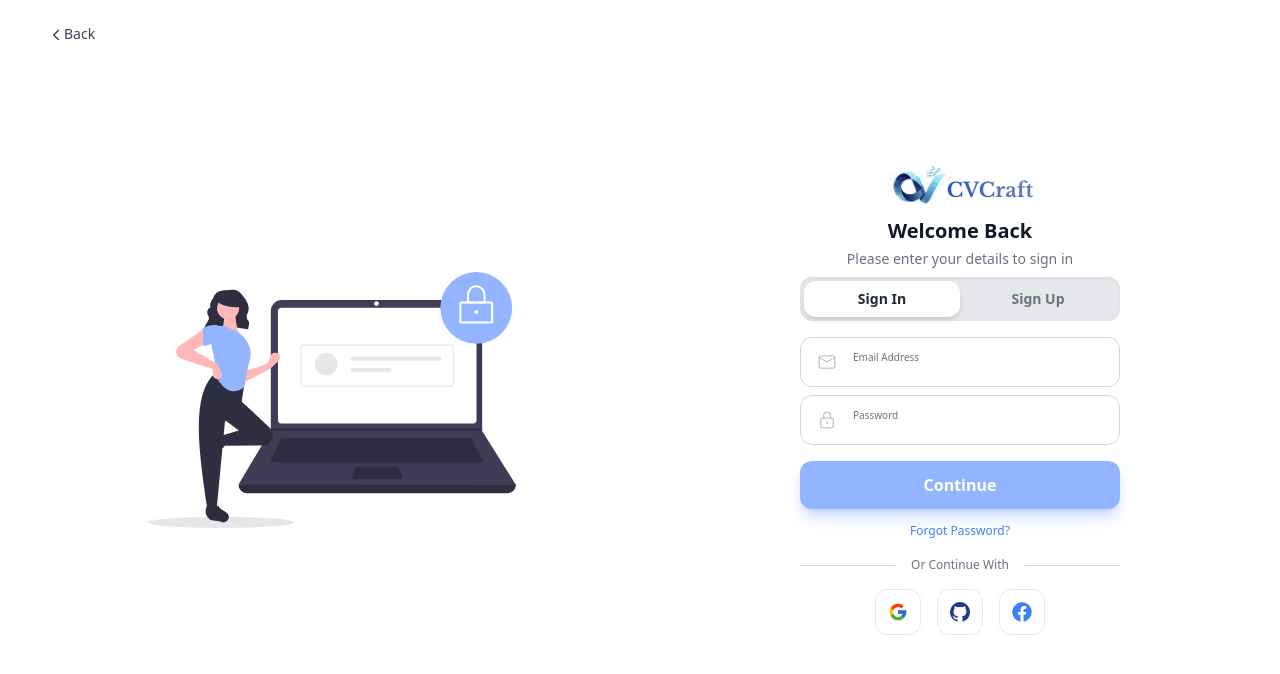
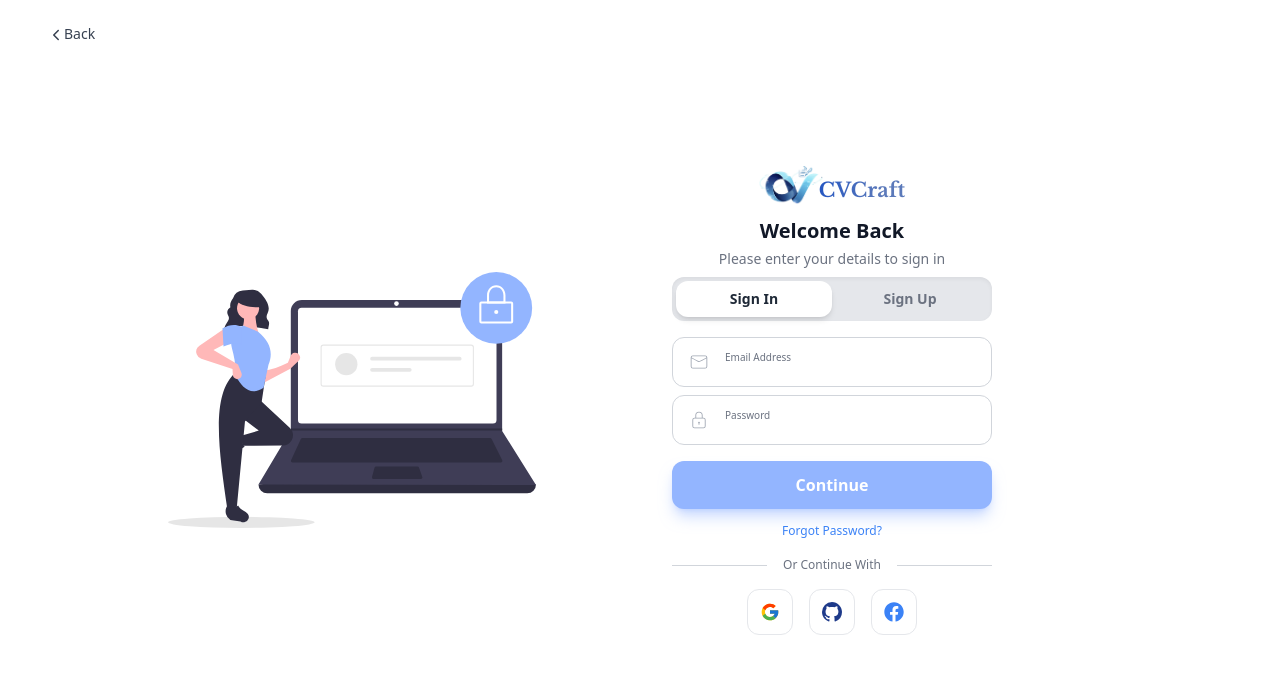
Before and after one commit to farhanadil1/CVCraft, a React (Create React App) app in the folder frontend/: page /auth in a window 1280 px wide. Shown: the top 674 px of the page. Built offline with nearby package versions, Linux system fonts and the light colour scheme.

Commit message:
fix: Adjust image margin and container alignment in Auth component for improved layout

```diff
--- a/frontend/src/pages/Auth.js
+++ b/frontend/src/pages/Auth.js
@@ -75,14 +75,14 @@ export default function Auth() {
         <img
           src="./security.svg"
           alt="security"
-          className="hidden md:block h-64 object-contain items-center"
+          className="hidden md:block ml-10 h-64 object-contain items-center"
           onError={(e) => (e.target.src = "https://placehold.co/500x500/FFFFFF/4F46E5?text=Secure")}
         />
         </div>
       </div>
       {/* Form panel */}
       <div className="flex-1 flex flex-col items-center justify-center bg-white md:p-8">
-        <div className="max-w-xs w-full mx-32">
+        <div className="max-w-xs w-full mx-32 md:mr-96">
           {/* Logo */}
           <div className="flex justify-center items-center mb-3">
                       <img
```
